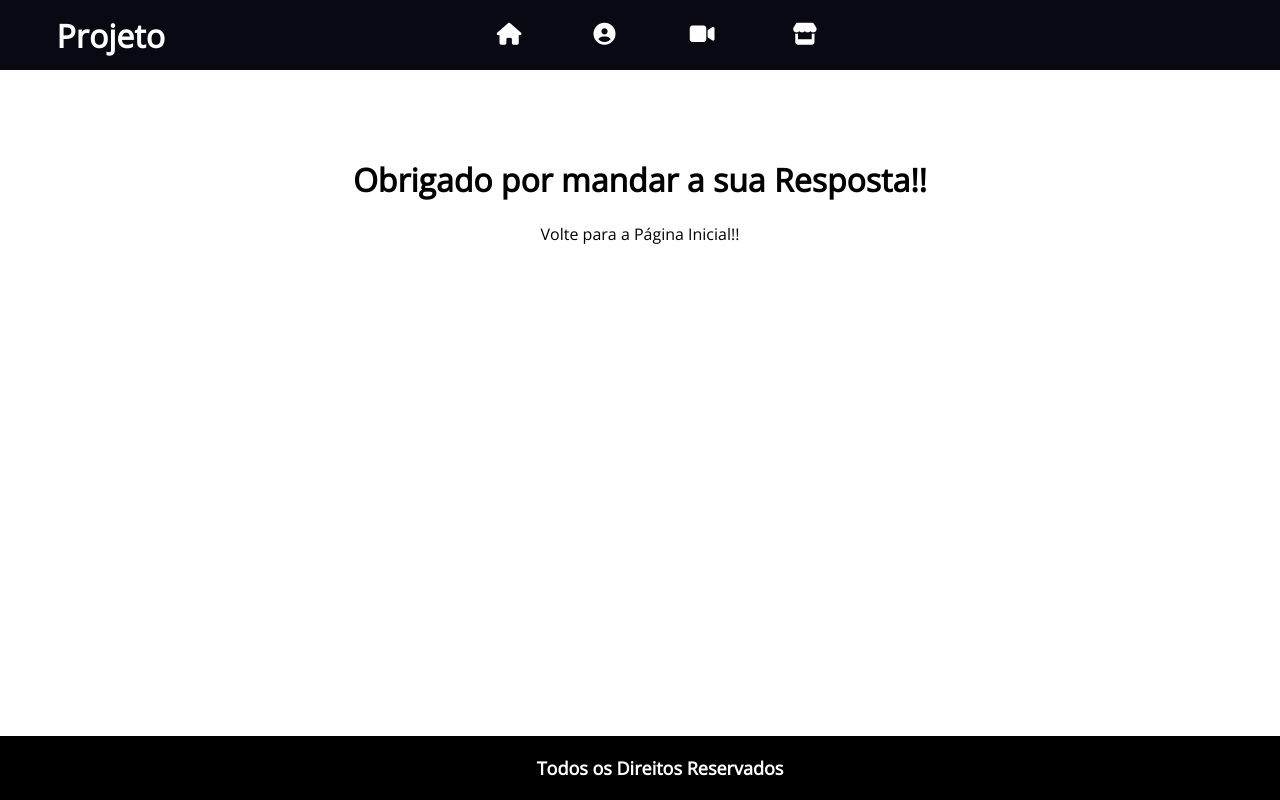
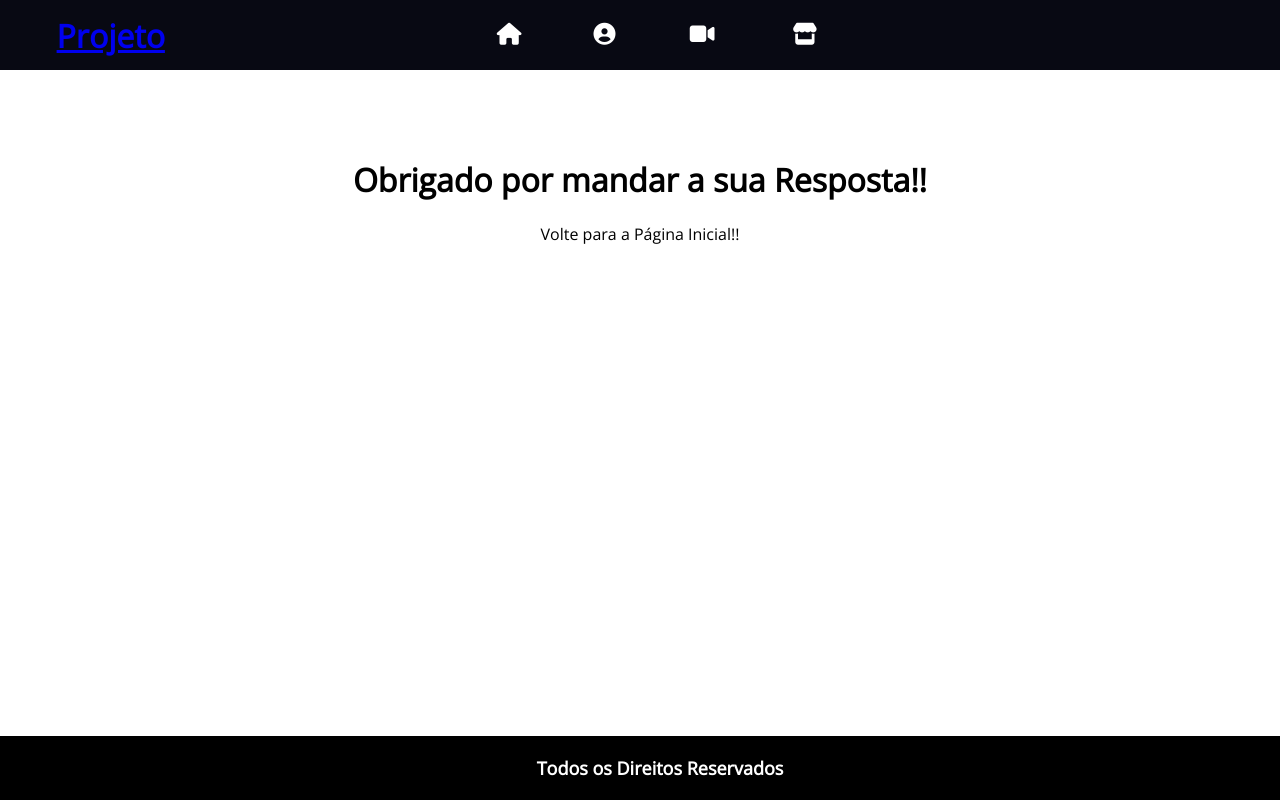
Before and after one commit to nigerade/Projeto-Site, a plain HTML site: page agradecimentos.html in a window 1280 px wide. Drawn offline with nearby package versions, Linux system fonts and the light colour scheme.

Commit message:
Update agradecimentos.html

```diff
--- a/agradecimentos.html
+++ b/agradecimentos.html
@@ -16,7 +16,7 @@
     </script>
     <header>
         <div class="brand">
-            <h1>Projeto</h1>
+             <h1><a href="index.html" id="a-h1-projeto">Projeto</a></h1>
         </div>
         <svg xmlns="http://www.w3.org/2000/svg" id="menuIcon" onclick="toggle()"width="35" height="35" fill="currentColor" class="bi bi-list" viewBox="0 0 16 16">
             <path fill-rule="evenodd" d="M2.5 12a.5.5 0 0 1 .5-.5h10a.5.5 0 0 1 0 1H3a.5.5 0 0 1-.5-.5zm0-4a.5.5 0 0 1 .5-.5h10a.5.5 0 0 1 0 1H3a.5.5 0 0 1-.5-.5zm0-4a.5.5 0 0 1 .5-.5h10a.5.5 0 0 1 0 1H3a.5.5 0 0 1-.5-.5z"/>
```
